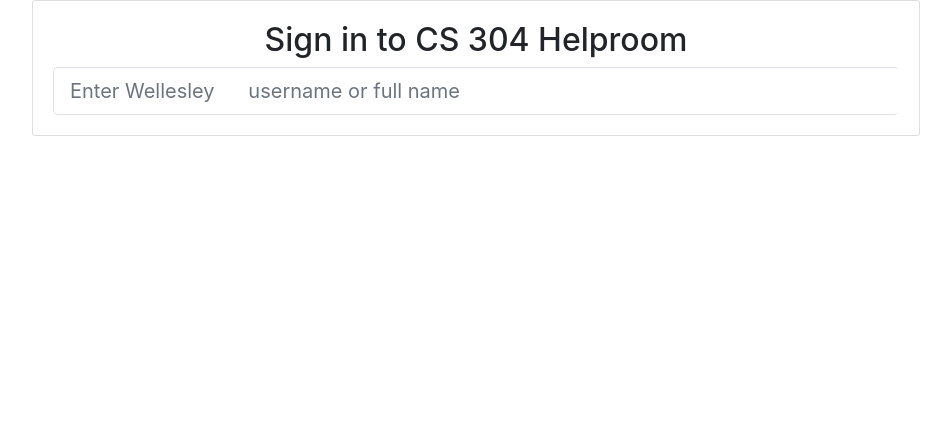
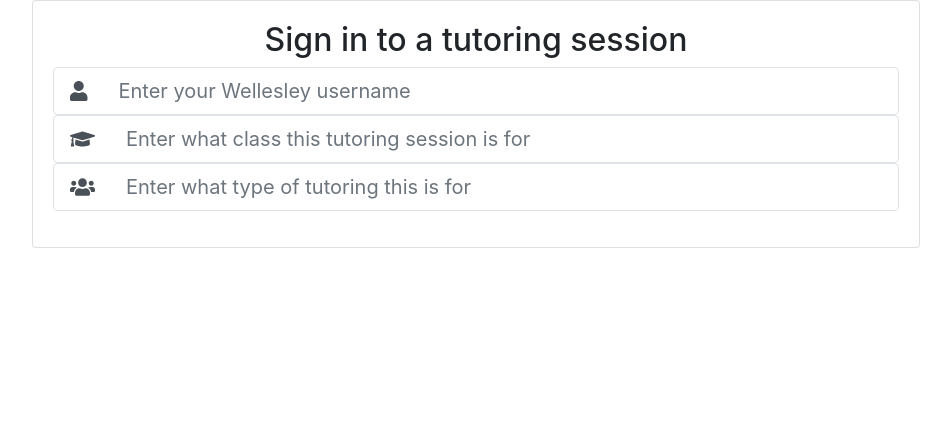
Before and after one commit to Wellesley-CS304-SP18/semester-project-betterthantutortrac, a Flask app: template templates/tutor_session.html in a window 1280 px wide. Shown: the part 56-503 px from the top of the page, without its empty margins (164-1115 px from the left). Run offline with Flask 2, Linux system fonts and the light colour scheme; the template is opened without the code that fills it, so the values that code supplies are empty; some libraries are stand-ins or nearby versions.

Commit message:
made basic tutor session template (w/o js)

```diff
--- a/templates/base.html
+++ b/templates/base.html
@@ -38,7 +38,7 @@
 					<a class="nav-link" href="{{ url_for('index') }}">Home</a>
 				</li>
 				<li class="nav-item {{ 'active' if active_page == 'new_session' else '' }}">
-					<a class="nav-link" href="{{ url_for('new_session', class_name='CS304') }}">CS 304 Session</a>
+					<a class="nav-link" href="url_for('new_session', class_name='CS304') }}">CS 304 Session</a>
 				</li>
 			</ul>
 			<form class="form-inline my-2 my-lg-0">
--- a/templates/tutor_session.html
+++ b/templates/tutor_session.html
@@ -1,17 +1,37 @@
 {% extends "base.html" %}
 {% set active_page = "new_session" %}
-{% set class = "CS 304" %}
-{% set activity = "Helproom" %}
 
 {% block content %}
 <div class="card mx-auto card-form">
   <div class="card-body">
-    <h2>Sign in to {{ class if class else department }} {{ activity }}</h2>
-    <div class="input-group input-group-lg">
-      <input type="text" name="search-student" id="search-student"
-      class="form-control border border-right-0" placeholder="Enter Wellesley
-      username or full name">
-    </div>
+    <h2>Sign in to a tutoring session</h2>
+    <form method="POST" action="" id="tutor_session">
+      <div class="input-group input-group-lg">
+        <div class="input-group-prepend">
+          <span class="input-group-text bg-white border border-right-0">
+            <i class="fas fa-user"></i>
+          </span>
+        </div>
+				<input type="text" name="username" class="form-control border border-left-0" placeholder="Enter your Wellesley username">
+      </div>
+			<div class="input-group input-group-lg">
+        <div class="input-group-prepend">
+          <span class="input-group-text bg-white border border-right-0">
+            <i class="fas fa-graduation-cap"></i>
+          </span>
+        </div>
+				<input type="text" name="class" class="form-control border border-left-0" placeholder="Enter what class this tutoring session is for">
+      </div>
+			<div class="input-group input-group-lg">
+        <div class="input-group-prepend">
+          <span class="input-group-text bg-white border border-right-0">
+						<!-- not the most intuitive icon here -->
+            <i class="fas fa-users"></i>
+          </span>
+        </div>
+				<input type="text" name="type" class="form-control border border-left-0" placeholder="Enter what type of tutoring this is for">
+      </div>
+    </form>
   </div>
 </div>
 {% endblock %}
```
